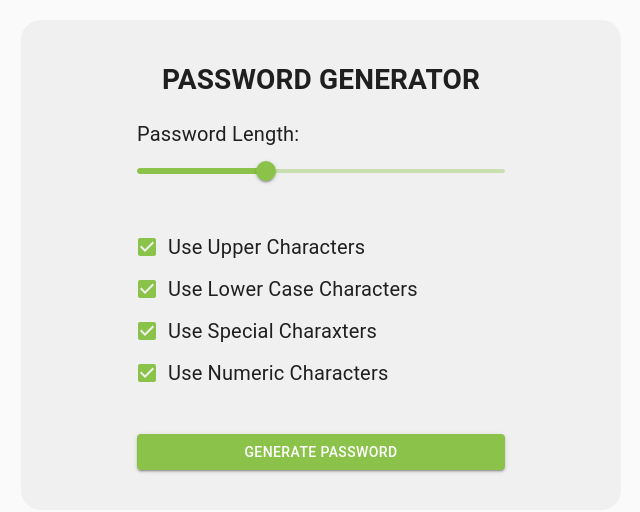
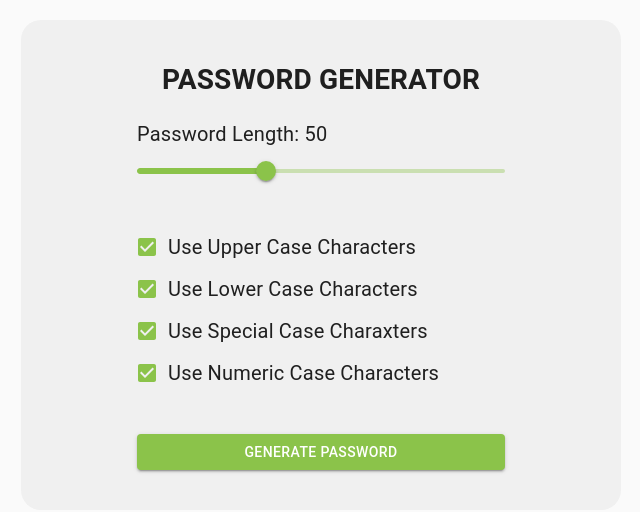
Before and after one commit to vesnathan/ReactPasswordGenerator, a React (Create React App) app: page / in a window 1280 px wide. Shown: the top 512 px of the page, without its empty margins (319-959 px from the left). Built offline with nearby package versions, Linux system fonts and the light colour scheme.

Commit message:
removed slider tooltip label, add password size next to password length text

```diff
--- a/src/App.js
+++ b/src/App.js
@@ -93,22 +93,22 @@ function App() {
         <Container maxWidth="sm" className="mainContainer">
           <Grid container  >
             <Grid container justifyContent="center">
-              <Grid item  xs={8} >
+              <Grid item  xs={10} sm={8} >
                 <Header titleText="PASSWORD GENERATOR" />
               </Grid>
             </Grid>
             <Grid container justifyContent="center">
-              <Grid item  xs={8} >
+              <Grid item  xs={10} sm={8}>
                   {
                     generatedPassword === "" &&
 
                     <FormGroup>
-                        <Typography sx={{fontSize: {md: 20,sm: 15,xs: 14}}} gutterBottom>Password Length:</Typography>
-                        <Slider defaultValue={50} aria-label="Default" valueLabelDisplay="auto" onChange={handleSliderChange} min={8} max={128} sx={{mb: 5}} />
-                        <FormControlLabel control={<Checkbox defaultChecked id="useUpperCharacters"   onChange={handleCheckboxChange}/>} label={<Typography sx={{fontSize: {md: 20,sm: 15,xs: 14}}}>Use Upper Characters</Typography>}/>
-                        <FormControlLabel control={<Checkbox defaultChecked id="useLowerCharacters"   onChange={handleCheckboxChange}/>} label={<Typography sx={{fontSize: {md: 20,sm: 15,xs: 14}}}>Use Lower Case Characters</Typography>}/>
-                        <FormControlLabel control={<Checkbox defaultChecked id="useSpecialCharacters" onChange={handleCheckboxChange}/>} label={<Typography sx={{fontSize: {md: 20,sm: 15,xs: 14}}}>Use Special Charaxters</Typography>}/>
-                        <FormControlLabel control={<Checkbox defaultChecked id="useNumericCharacters" onChange={handleCheckboxChange}/>} label={<Typography sx={{fontSize: {md: 20,sm: 15,xs: 14}}}>Use Numeric Characters</Typography>}/>
+                        <Typography sx={{fontSize: {md: 20,sm: 15,xs: 14}}} gutterBottom>Password Length: {passwordLength}</Typography>
+                        <Slider defaultValue={50} aria-label="Default" valueLabelDisplay="off" onChange={handleSliderChange} min={8} max={128} sx={{mb: 5}} />
+                        <FormControlLabel control={<Checkbox defaultChecked id="useUpperCharacters"   onChange={handleCheckboxChange}/>} label={<Typography sx={{fontSize: {md: 20,sm: 15,xs: 12}}}>Use Upper Case Characters</Typography>}/>
+                        <FormControlLabel control={<Checkbox defaultChecked id="useLowerCharacters"   onChange={handleCheckboxChange}/>} label={<Typography sx={{fontSize: {md: 20,sm: 15,xs: 12}}}>Use Lower Case Characters</Typography>}/>
+                        <FormControlLabel control={<Checkbox defaultChecked id="useSpecialCharacters" onChange={handleCheckboxChange}/>} label={<Typography sx={{fontSize: {md: 20,sm: 15,xs: 12}}}>Use Special Case Charaxters</Typography>}/>
+                        <FormControlLabel control={<Checkbox defaultChecked id="useNumericCharacters" onChange={handleCheckboxChange}/>} label={<Typography sx={{fontSize: {md: 20,sm: 15,xs: 12}}}>Use Numeric Case Characters</Typography>}/>
                         {
                         !errorStatus &&
                         < Button id="generatePasswordButton" variant="contained" sx={{mt: 5}} color="primary" onClick={() => setGeneratedPassword(generatePassword(useUpperCharacters,useLowerCharacters,useSpecialCharacters,useNumericCharacters,passwordLength))}>GENERATE PASSWORD</Button>
```
